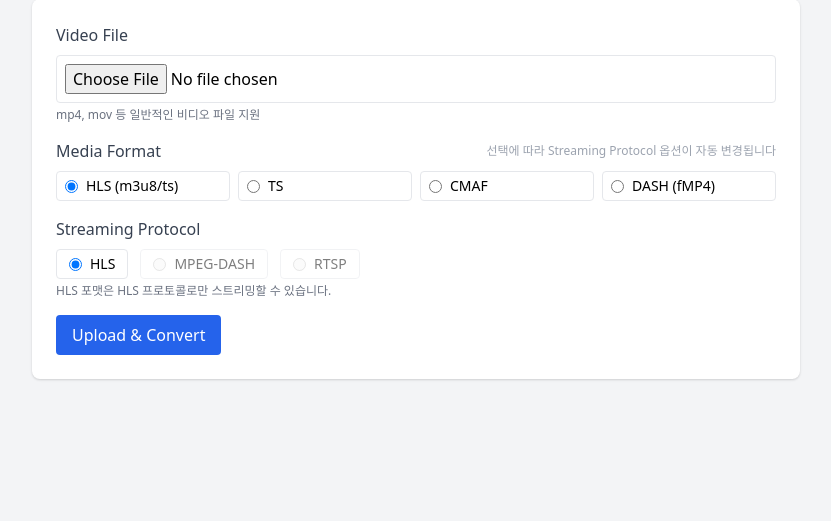
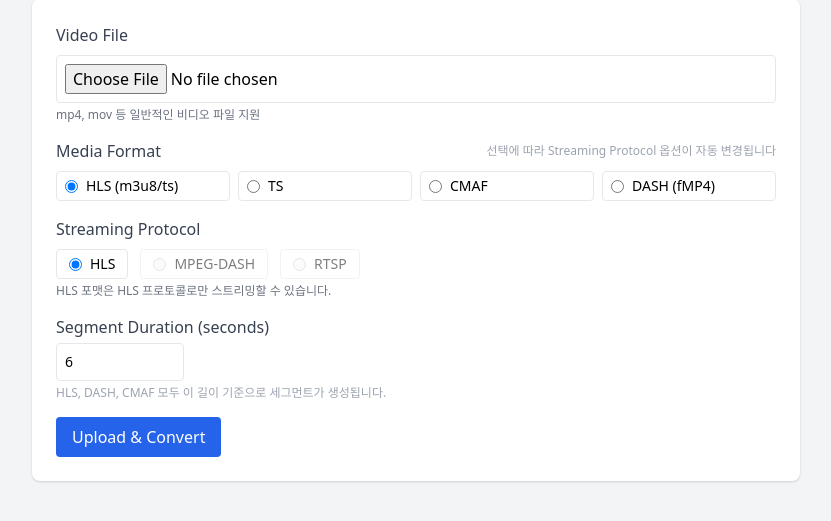
Before and after one commit to YebinLeee/Streaming_project, a FastAPI app: page / in a window 1280 px wide. Shown: the part 93-614 px from the top of the page, without its empty margins (224-1055 px from the left). Run offline with FastAPI, Linux system fonts and the light colour scheme; some libraries are stand-ins or nearby versions.

Commit message:
old version index, segments

```diff
--- a/routes/upload.py
+++ b/routes/upload.py
@@ -13,7 +13,8 @@ router = APIRouter(tags=["upload"])
 async def upload_video(
     file: UploadFile = File(...),
     media_format: str = Form(...),
-    streaming_protocol: str = Form(...)
+    streaming_protocol: str = Form(...),
+    segment_duration: int = Form(6)
 ):
     task_id = None
     try:
@@ -91,6 +92,7 @@ async def upload_video(
             'output': output_path,
             'media_format': media_format,
             'streaming_protocol': streaming_protocol,
+            'segment_duration': int(segment_duration),
             'status': 'pending',
             'progress': 0,
             'error': None
--- a/templates/index.html
+++ b/templates/index.html
@@ -77,6 +77,19 @@
                     <p class="mt-1 text-xs text-gray-500" id="protoHint"></p>
                 </div>
 
+                <!-- Segment Duration -->
+                <div>
+                    <label class="block text-gray-700 mb-1" for="segmentDuration">Segment Duration (seconds)</label>
+                    <input
+                        type="number"
+                        id="segmentDuration"
+                        min="1"
+                        value="6"
+                        class="w-32 p-2 border rounded text-sm"
+                    />
+                    <p class="text-xs text-gray-400 mt-1">HLS, DASH, CMAF 모두 이 길이 기준으로 세그먼트가 생성됩니다.</p>
+                </div>
+
                 <button
                     type="submit"
                     class="bg-blue-600 text-white px-4 py-2 rounded hover:bg-blue-700 transition"
@@ -101,6 +114,14 @@
                         playsinline
                         preload="auto"
                     ></video>
+                </div>
+                <!-- Segment navigation bar -->
+                <div class="mt-3">
+                    <div class="flex items-center justify-between mb-1">
+                        <span class="text-xs font-semibold text-gray-700">Current Segment</span>
+                        <span id="currentSegmentLabel" class="text-xs text-gray-500">-</span>
+                    </div>
+                    <div id="segmentBar" class="flex flex-wrap gap-1 text-[10px]"></div>
                 </div>
                 <p id="rtspInfo" class="text-sm text-gray-200 mt-2 hidden"></p>
             </div>
@@ -209,6 +230,8 @@
         updateProtocolByMediaFormat();
 
         let currentPlayer = { hls: null, dash: null };
+        let segmentHistory = [];
+        const maxSegments = 12;
 
         function clearPlayer() {
             if (currentPlayer.hls) {
@@ -221,6 +244,51 @@
             }
             videoElement.removeAttribute('src');
             videoElement.load();
+            segmentHistory = [];
+            renderSegmentBar();
+        }
+
+        function addSegment(type, url) {
+            if (!url) return;
+            const name = url.split('/').pop() || url;
+            const seg = { type, url, name };
+            // 중복 연속 세그먼트는 패스
+            if (segmentHistory.length && segmentHistory[segmentHistory.length - 1].name === name) {
+                return;
+            }
+            segmentHistory.push(seg);
+            if (segmentHistory.length > maxSegments) {
+                segmentHistory.shift();
+            }
+            renderSegmentBar();
+        }
+
+        function renderSegmentBar() {
+            const bar = document.getElementById('segmentBar');
+            const label = document.getElementById('currentSegmentLabel');
+            if (!bar || !label) return;
+
+            if (!segmentHistory.length) {
+                bar.innerHTML = '';
+                label.textContent = '-';
+                return;
+            }
+
+            const current = segmentHistory[segmentHistory.length - 1];
+            label.textContent = current.name;
+
+            bar.innerHTML = segmentHistory
+                .map((seg, idx) => {
+                    const isCurrent = idx === segmentHistory.length - 1;
+                    return `<button
+                        class="px-2 py-0.5 rounded border ${isCurrent ? 'bg-blue-500 text-white border-blue-600' : 'bg-gray-100 text-gray-700 border-gray-300'}"
+                        title="${seg.url}"
+                        type="button"
+                    >
+                        ${seg.name}
+                    </button>`;
+                })
+                .join('');
         }
 
         function initHlsPlayer(url) {
@@ -232,6 +300,11 @@
                 hls.attachMedia(videoElement);
                 hls.on(Hls.Events.MANIFEST_PARSED, () => {
                     videoElement.play().catch(console.error);
+                });
+                hls.on(Hls.Events.FRAG_CHANGED, (event, data) => {
+                    if (data && data.frag && data.frag.url) {
+                        addSegment('hls', data.frag.url);
+                    }
                 });
             } else if (videoElement.canPlayType('application/vnd.apple.mpegurl')) {
                 videoElement.src = url;
@@ -246,6 +319,11 @@
             const player = dashjs.MediaPlayer().create();
             currentPlayer.dash = player;
             player.initialize(videoElement, url, true);
+            player.on(dashjs.MediaPlayer.events.FRAGMENT_LOADING_COMPLETED, function(e) {
+                if (e && e.request && e.request.url) {
+                    addSegment('dash', e.request.url);
+                }
+            });
         }
 
         function showRtspInfo(rtspUrl) {
@@ -315,6 +393,9 @@
             formData.append('file', file);
             formData.append('media_format', mediaFormat);
             formData.append('streaming_protocol', streamingProtocol);
+            const segInput = document.getElementById('segmentDuration');
+            const segVal = segInput && segInput.value ? parseInt(segInput.value, 10) : 6;
+            formData.append('segment_duration', isNaN(segVal) ? 6 : segVal);
 
             setStatus('info', '업로드 및 변환을 시작합니다...');
             playerSection.classList.remove('hidden');
```
Also changed, not shown: services/video_converter.py (+8 -7 lines), templates/index_old.html (renamed from templates/index3.html).
